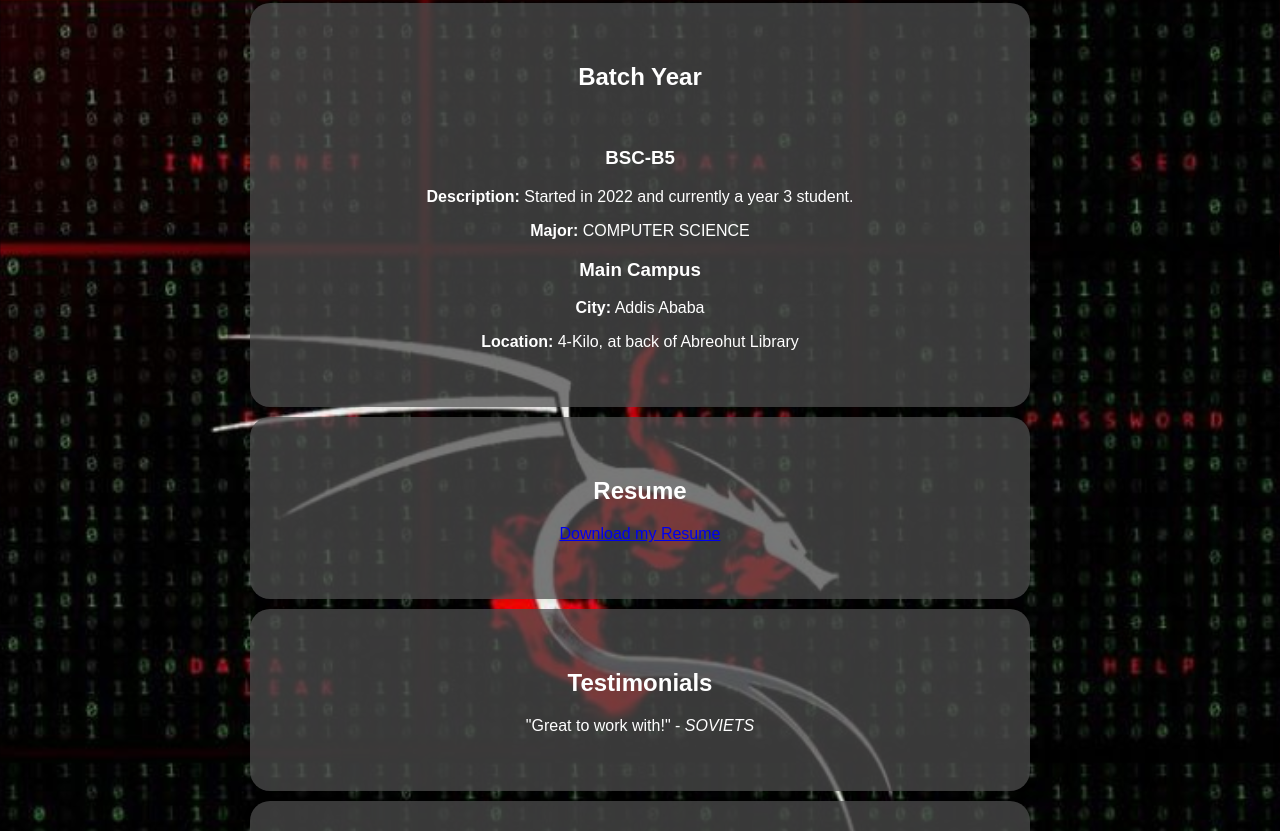
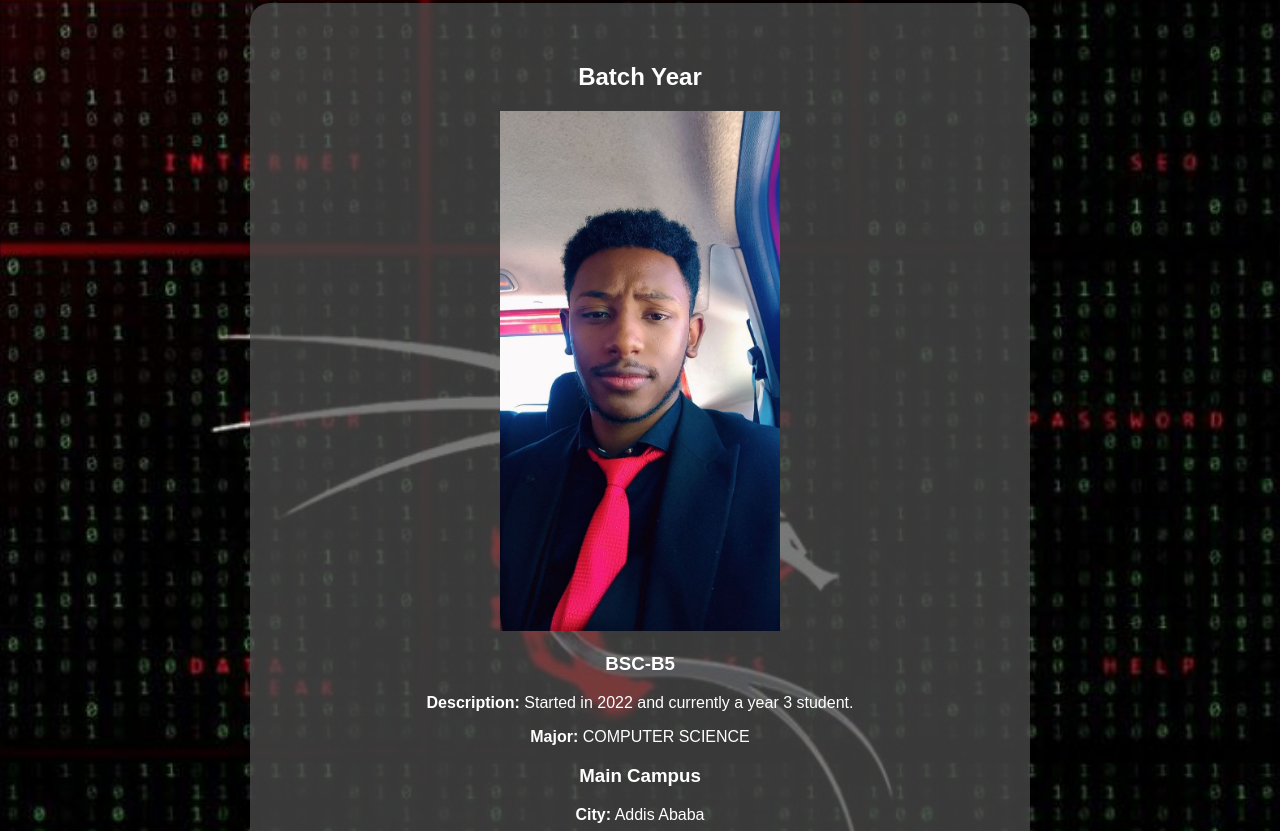
Before and after one commit to NatiG332/natanG, a plain HTML site: page index.html in a window 1280 px wide. Shown: the part 517-1348 px from the top of the page. Drawn offline with Linux system fonts and the light colour scheme.

Commit message:
Update index.html

```diff
--- a/index.html
+++ b/index.html
@@ -135,7 +135,7 @@ img {
 
     <section class="batch">
         <h2>Batch Year</h2>
-        <img class="batch-img" src="image/studentofact.jpg"Project 1 Screenshot" alt="" width="40%" height=" 20%">
+        <img class="batch-img" src="studentofact.jpg"Project 1 Screenshot" alt="" width="40%" height=" 20%">
         <div class="batch-content">
             <h3>BSC-B5</h3>
             <p><strong>Description:</strong> Started in 2022 and currently a year 3 student.</p>
```
